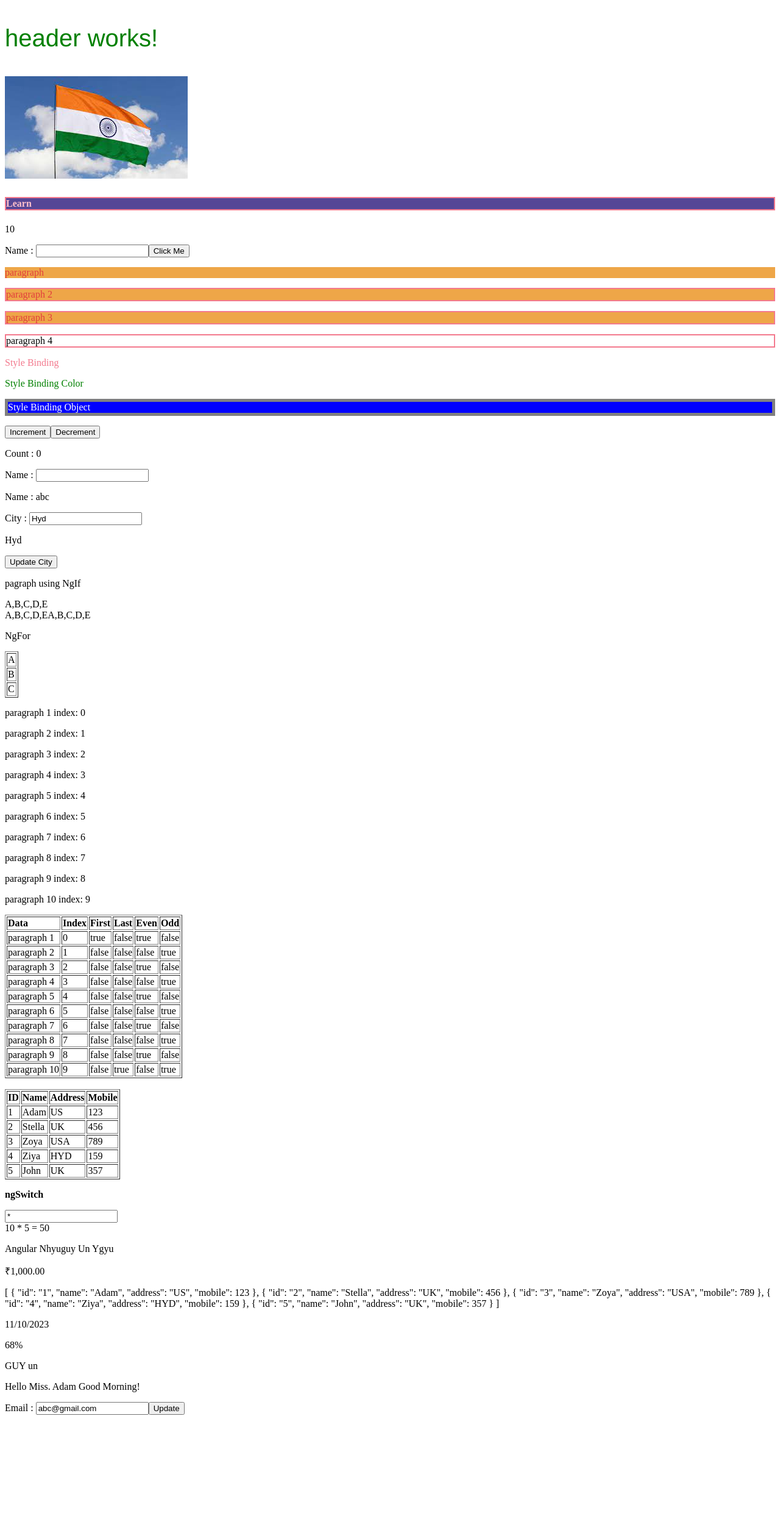
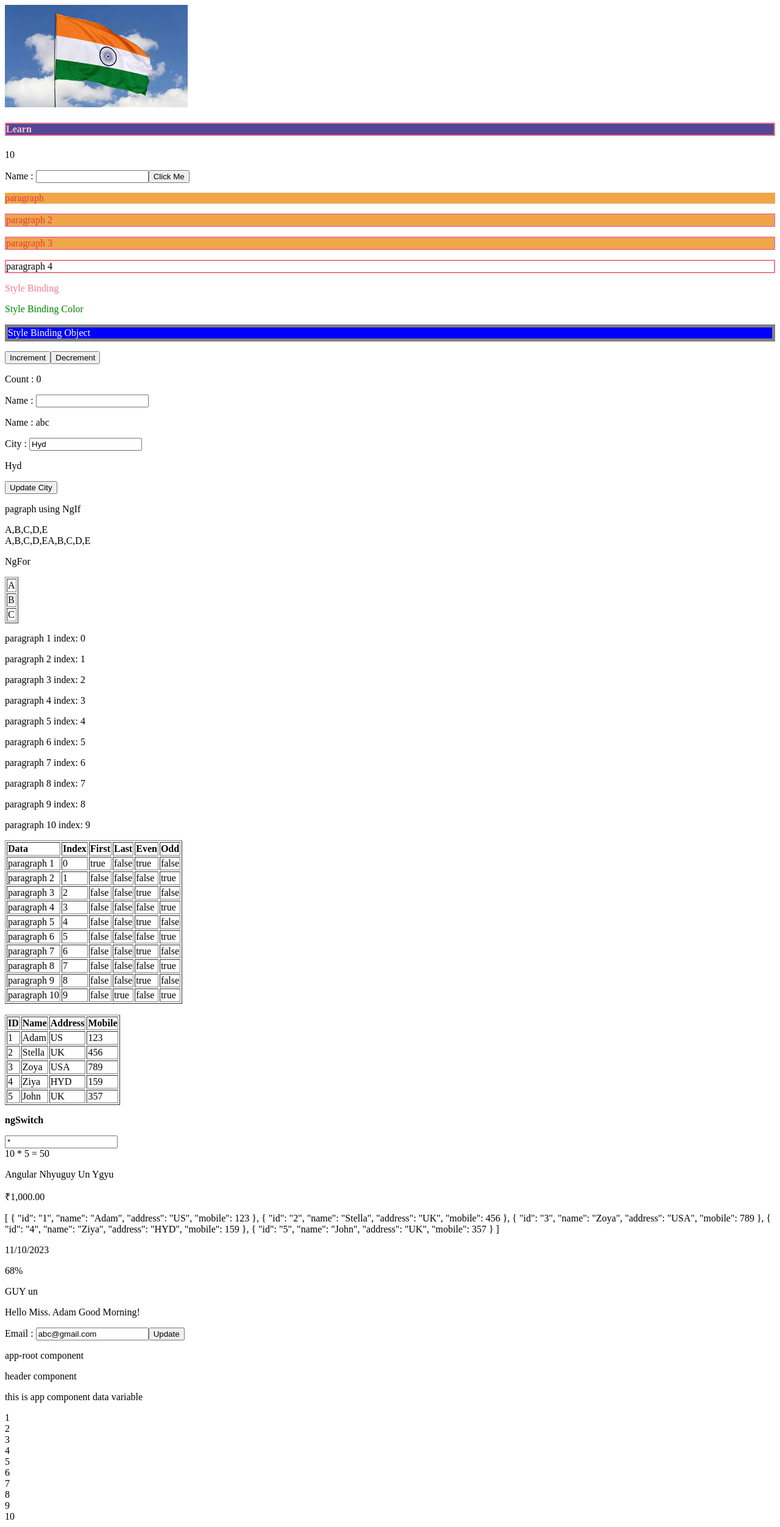
Before and after one commit to MounikaPrathushaBatchu/Angular, an Angular app: page / in a window 1280 px wide. Shown: the whole page at 61% size. Before the commit the page ends 2336 px from the top, so only its background shows below. Built offline with nearby package versions, Linux system fonts and the light colour scheme.

Commit message:
parent to child using "@Input" decorator

```diff
--- a/src/app/app.component.html
+++ b/src/app/app.component.html
@@ -482,7 +482,7 @@
 <!-- * * * * * * * * * * * * * * * * * * * * * * * * * * * * * * * -->
 
 <router-outlet></router-outlet>
-<app-header style="color: green; font-size: 5dvb; font-family: 'Franklin Gothic Medium', 'Arial Narrow', Arial, sans-serif;"></app-header>
+<!-- <app-header style="color: green; font-size: 5dvb; font-family: 'Franklin Gothic Medium', 'Arial Narrow', Arial, sans-serif;"></app-header> -->
 
                       <!-- Data Binding -->
 <!-- String Interpolation -->
@@ -617,3 +617,6 @@
   Email : <input type="text" value="abc@gmail.com" #e>
   <button (click)="updateEmail(e.value)">Update</button>
   <p>{{email}}</p>
+
+  <div>{{parent}}</div>
+  <app-header [childTitle]="cTitle" [d1]="data1" [myNumbers]="nums"></app-header>
--- a/src/app/app.component.ts
+++ b/src/app/app.component.ts
@@ -128,5 +128,9 @@ export class AppComponent {
   updateEmail(ip : string){
     this.email = ip;
   }
+  parent = "app-root component";
+  cTitle = "header component";
+
+  data1 = "this is app component data variable";
 
 }
--- a/src/app/header/header.component.html
+++ b/src/app/header/header.component.html
@@ -1 +1,6 @@
-<p>header works!</p>
+<!-- <p>header works!</p>
+<p><b>Child Component</b></p> -->
+
+<p>{{childTitle}}</p>
+<p>{{d1}}</p>
+<div *ngFor="let n of myNumbers">{{n}}</div>
```
Also changed, not shown: src/app/header/header.component.ts (+7 -1 lines).
